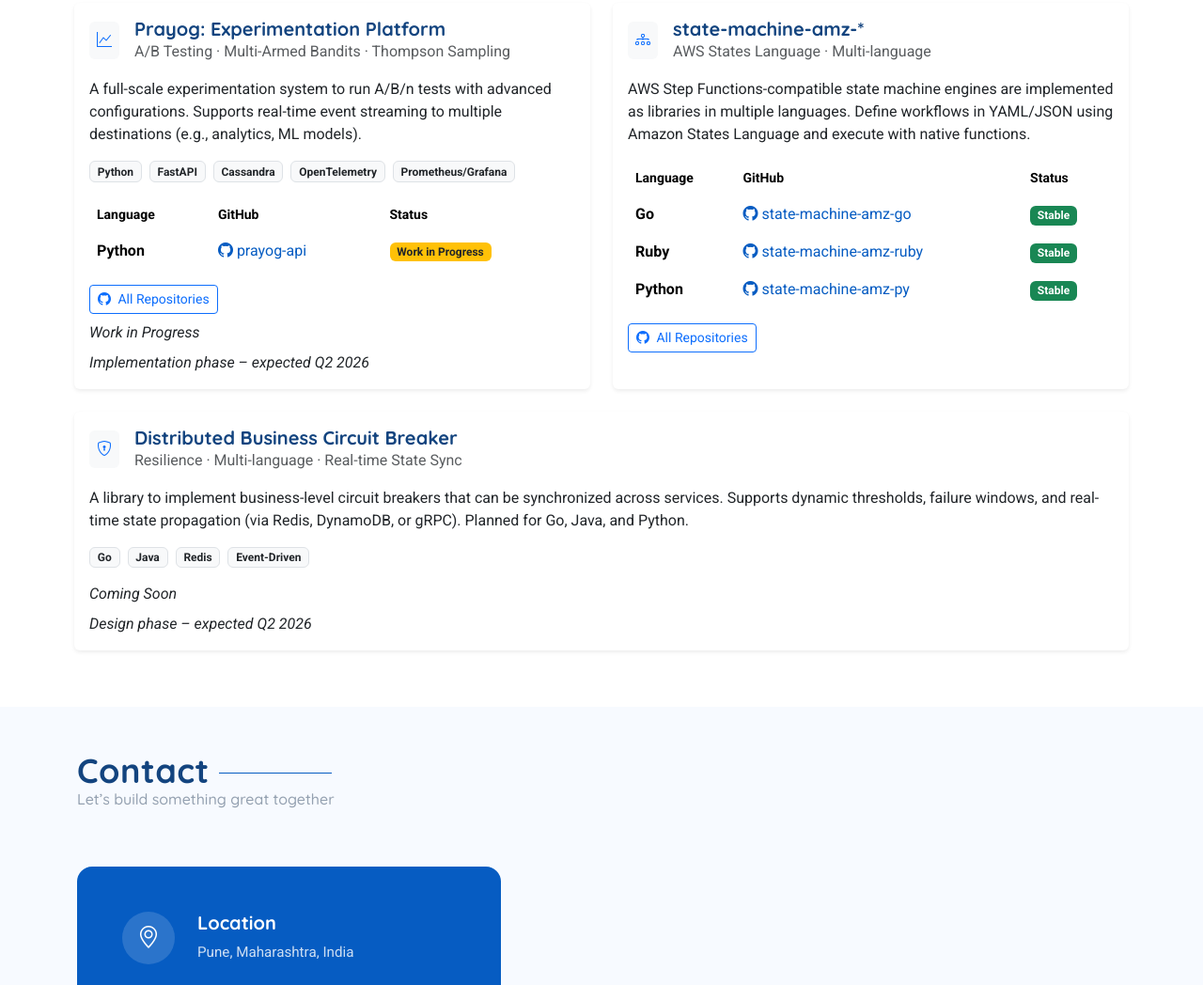
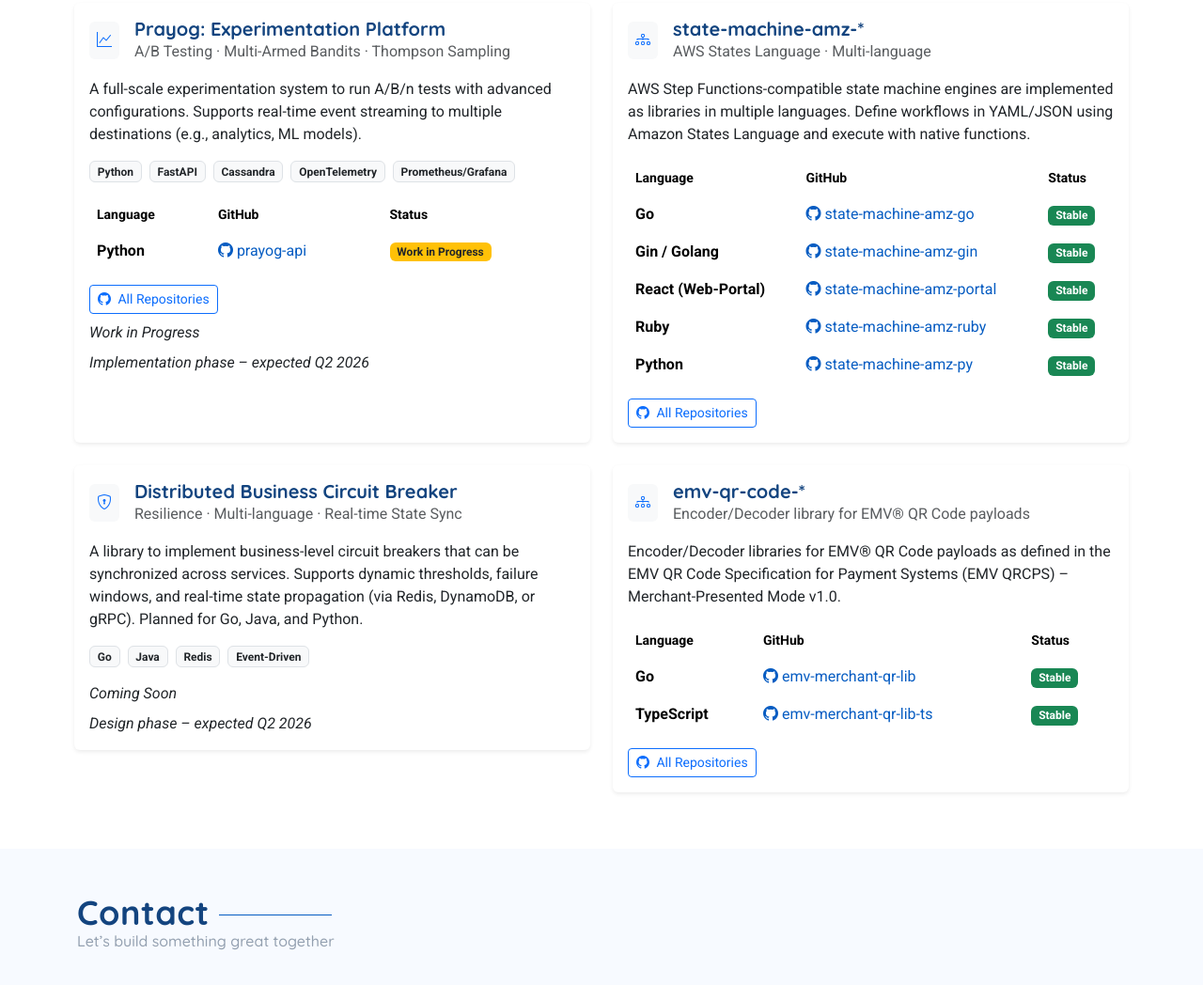
Before and after one commit to hussainpithawala/hussainpithawala.github.io, a plain HTML site: page index.html in a window 1280 px wide. Shown: the part 7667-8715 px from the top of the page at 94% size. Drawn offline with nearby package versions, Linux system fonts and the light colour scheme.

Commit message:
added new entries for Gin/Golang, React, and EMV QR Code libraries

```diff
--- a/index.html
+++ b/index.html
@@ -742,6 +742,24 @@
                     <td><span class="badge bg-success">Stable</span></td>
                   </tr>
                   <tr>
+                    <td><strong>Gin / Golang </strong></td>
+                    <td>
+                      <a href="https://github.com/hussainpithawala/state-machine-amz-gin" target="_blank">
+                        <i class="bi bi-github"></i> state-machine-amz-gin
+                      </a>
+                    </td>
+                    <td><span class="badge bg-success">Stable</span></td>
+                  </tr>
+                  <tr>
+                    <td><strong>React (Web-Portal) </strong></td>
+                    <td>
+                      <a href="https://github.com/hussainpithawala/state-machine-amz-portal" target="_blank">
+                        <i class="bi bi-github"></i> state-machine-amz-portal
+                      </a>
+                    </td>
+                    <td><span class="badge bg-success">Stable</span></td>
+                  </tr>
+                  <tr>
                     <td><strong>Ruby</strong></td>
                     <td>
                       <a href="https://github.com/hussainpithawala/state-machine-amz-ruby" target="_blank">
@@ -778,8 +796,8 @@
           </div>
         </div>
 
-        <!-- 3. Distributed Circuit Breaker -->
-        <div class="col-lg-12 mt-4">
+        <!-- 3. EMV CO QR Code Implementation -->
+        <div class="col-lg-6 mt-4">
           <div class="card shadow-sm border-0">
             <div class="card-body">
               <div class="d-flex align-items-center mb-3">
@@ -810,6 +828,64 @@
           </div>
         </div>
 
+        <!-- 4. EMV CO QR Code Implementation -->
+        <div class="col-lg-6">
+          <div class="card h-100 shadow-sm border-0">
+            <div class="card-body">
+              <div class="d-flex align-items-center mb-3">
+                <div class="me-3">
+                  <div class="icon-box bg-light rounded p-2">
+                    <i class="bi bi-diagram-3 text-primary"></i>
+                  </div>
+                </div>
+                <div>
+                  <h5 class="fw-bold mb-0">emv-qr-code-*</h5>
+                  <p class="text-muted mb-0">Encoder/Decoder library for EMV® QR Code payloads </p>
+                </div>
+              </div>
+              <p>
+                Encoder/Decoder libraries for EMV® QR Code payloads as defined in the
+                EMV QR Code Specification for Payment Systems (EMV QRCPS) – Merchant-Presented Mode v1.0.
+              </p>
+
+              <div class="table-responsive mt-3">
+                <table class="table table-borderless mb-0">
+                  <thead>
+                  <tr class="text-muted small">
+                    <th>Language</th>
+                    <th>GitHub</th>
+                    <th>Status</th>
+                  </tr>
+                  </thead>
+                  <tbody>
+                  <tr>
+                    <td><strong>Go</strong></td>
+                    <td>
+                      <a href="https://github.com/hussainpithawala/emv-merchant-qr-lib" target="_blank">
+                        <i class="bi bi-github"></i> emv-merchant-qr-lib
+                      </a>
+                    </td>
+                    <td><span class="badge bg-success">Stable</span></td>
+                  </tr>
+                  <tr>
+                    <td><strong>TypeScript</strong></td>
+                    <td>
+                      <a href="https://github.com/hussainpithawala/emv-merchant-qr-lib-ts" target="_blank">
+                        <i class="bi bi-github"></i> emv-merchant-qr-lib-ts
+                      </a>
+                    </td>
+                    <td><span class="badge bg-success">Stable</span></td>
+                  </tr>
+                  </tbody>
+                </table>
+              </div>
+
+              <a href="https://github.com/hussainpithawala?tab=repositories&q=emv-merchant-qr-lib" target="_blank" class="btn btn-sm btn-outline-primary mt-3">
+                <i class="bi bi-github me-1"></i> All Repositories
+              </a>
+            </div>
+          </div>
+        </div>
       </div>
     </div>
   </section>
```
